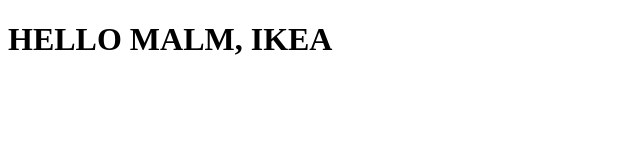
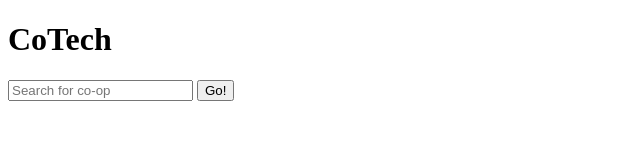
Before and after one commit to fac-15/MALM, a website: page public/index.html in a window 1280 px wide. Shown: the whole page, without its empty margins (0-640 px from the left). Drawn offline with Linux system fonts and the light colour scheme.

Commit message:
Added basic html

```diff
--- a/public/index.html
+++ b/public/index.html
@@ -7,6 +7,13 @@
     <title>Document</title>
   </head>
   <body>
-    <h1>HELLO MALM, IKEA</h1>
+    <h1>CoTech</h1>
+    <form>
+      <label for="search"></label>
+      <input id="search" placeholder="Search for co-op"></input>
+      <button type="submit">Go!</button>
+
+
+    </form>
   </body>
 </html>
```
